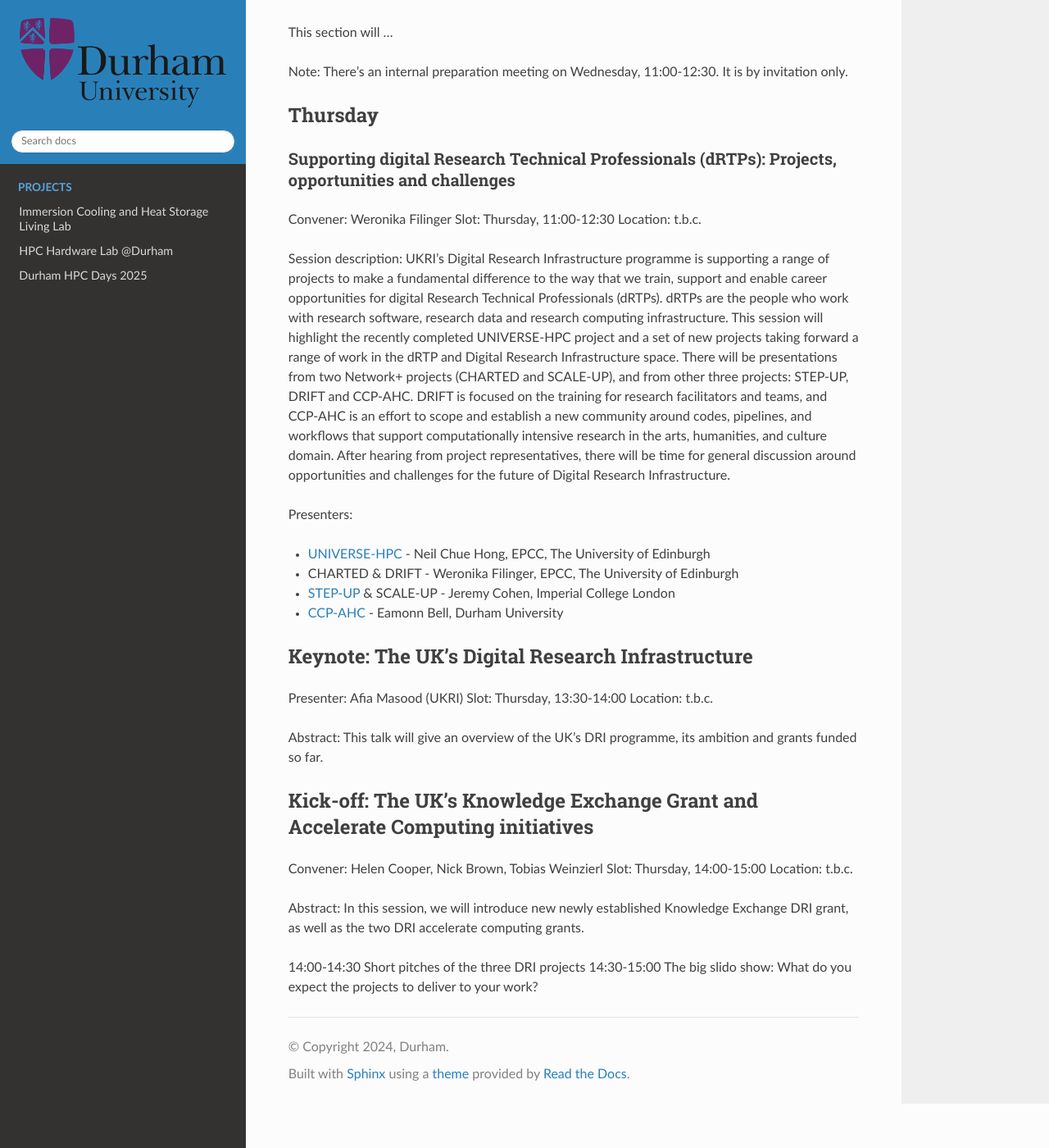
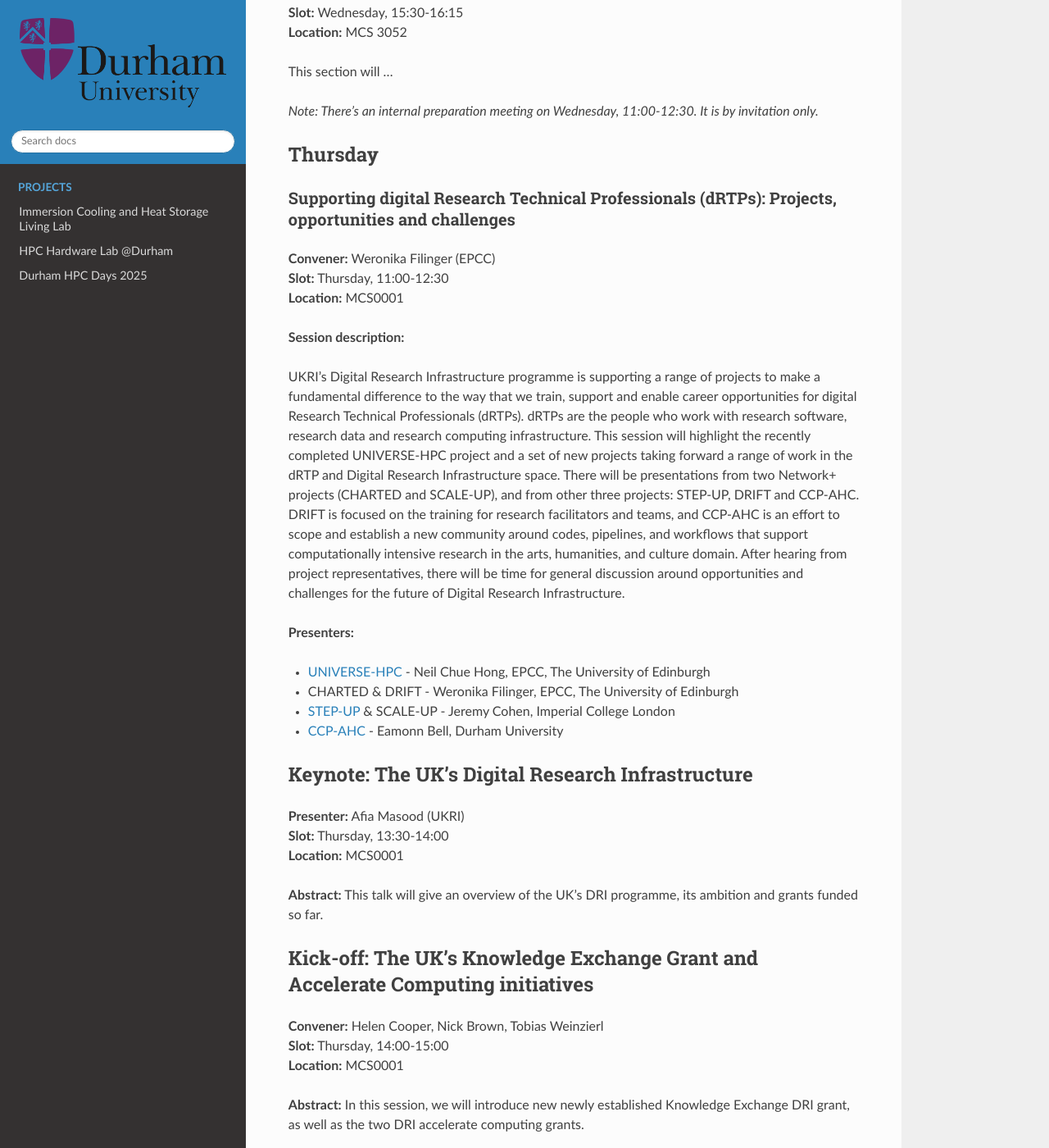
Before and after one commit to ilectra/durham, a Sphinx documentation site: the page built from docs/hpcdays/dri.md, in a window 1280 px wide and 1400 px high, scrolled down 236 px. Shown: the whole window at 82% size. Built offline with Sphinx 7.4.7 and the Read the Docs theme 3.1.0, drawn with Linux system fonts in a browser that asks for light colours; some of the changed text lies outside the part shown.

Commit message:
adds rooms

```diff
--- a/docs/hpcdays/dri.md
+++ b/docs/hpcdays/dri.md
@@ -2,27 +2,29 @@
 
 ## DRI HPC Lab
 
-Convener:
-Slot: Wednesday, 15:30-16:15
-Location: t.b.c.
+**Convener:**
+**Slot:** Wednesday, 15:30-16:15\
+**Location:** MCS 3052
 
 This section will ...
 
 
-Note: There's an internal preparation meeting on Wednesday, 11:00-12:30. It is by invitation only.
+*Note: There's an internal preparation meeting on Wednesday, 11:00-12:30. It is by invitation only.*
 
 
 ## Thursday
 
 ### Supporting digital Research Technical Professionals (dRTPs): Projects, opportunities and challenges
 
-Convener: Weronika Filinger
-Slot: Thursday, 11:00-12:30
-Location: t.b.c.
+**Convener:** Weronika Filinger (EPCC)\
+**Slot:** Thursday, 11:00-12:30\
+**Location:** MCS0001
 
-Session description: UKRI’s Digital Research Infrastructure programme is supporting a range of projects to make a fundamental difference to the way that we train, support and enable career opportunities for digital Research Technical Professionals (dRTPs). dRTPs are the people who work with research software, research data and research computing infrastructure. This session will highlight the recently completed UNIVERSE-HPC project and a set of new projects taking forward a range of work in the dRTP and Digital Research Infrastructure space. There will be presentations from two Network+ projects (CHARTED and SCALE-UP), and from other three projects: STEP-UP, DRIFT and CCP-AHC. DRIFT is focused on the training for research facilitators and teams, and CCP-AHC is an effort to scope and establish a new community around codes, pipelines, and workflows that support computationally intensive research in the arts, humanities, and culture domain. After hearing from project representatives, there will be time for general discussion around opportunities and challenges for the future of Digital Research Infrastructure.
+**Session description:**
 
-Presenters:
+UKRI’s Digital Research Infrastructure programme is supporting a range of projects to make a fundamental difference to the way that we train, support and enable career opportunities for digital Research Technical Professionals (dRTPs). dRTPs are the people who work with research software, research data and research computing infrastructure. This session will highlight the recently completed UNIVERSE-HPC project and a set of new projects taking forward a range of work in the dRTP and Digital Research Infrastructure space. There will be presentations from two Network+ projects (CHARTED and SCALE-UP), and from other three projects: STEP-UP, DRIFT and CCP-AHC. DRIFT is focused on the training for research facilitators and teams, and CCP-AHC is an effort to scope and establish a new community around codes, pipelines, and workflows that support computationally intensive research in the arts, humanities, and culture domain. After hearing from project representatives, there will be time for general discussion around opportunities and challenges for the future of Digital Research Infrastructure.
+
+**Presenters:**
 
 - <a href="https://www.universe-hpc.ac.uk/">UNIVERSE-HPC</a> - Neil Chue Hong, EPCC, The University of Edinburgh
 - CHARTED & DRIFT - Weronika Filinger, EPCC, The University of Edinburgh
@@ -32,19 +34,19 @@
 
 ## Keynote: The UK's Digital Research Infrastructure
 
-Presenter: Afia Masood (UKRI)
-Slot: Thursday, 13:30-14:00
-Location: t.b.c.
+**Presenter:** Afia Masood (UKRI)\
+**Slot:** Thursday, 13:30-14:00\
+**Location:** MCS0001
 
-Abstract: This talk will give an overview of the UK's DRI programme, its ambition and grants funded so far.
+**Abstract:** This talk will give an overview of the UK's DRI programme, its ambition and grants funded so far.
 
 ## Kick-off: The UK's Knowledge Exchange Grant and Accelerate Computing initiatives
 
-Convener: Helen Cooper, Nick Brown, Tobias Weinzierl
-Slot: Thursday, 14:00-15:00
-Location: t.b.c.
+**Convener:** Helen Cooper, Nick Brown, Tobias Weinzierl\
+**Slot:** Thursday, 14:00-15:00\
+**Location:** MCS0001
 
-Abstract: In this session, we will introduce new newly established Knowledge Exchange DRI grant, as well as the two DRI accelerate computing grants.
+**Abstract:** In this session, we will introduce new newly established Knowledge Exchange DRI grant, as well as the two DRI accelerate computing grants.
 
 14:00-14:30 Short pitches of the three DRI projects
 14:30-15:00 The big slido show: What do you expect the projects to deliver to your work?
```
